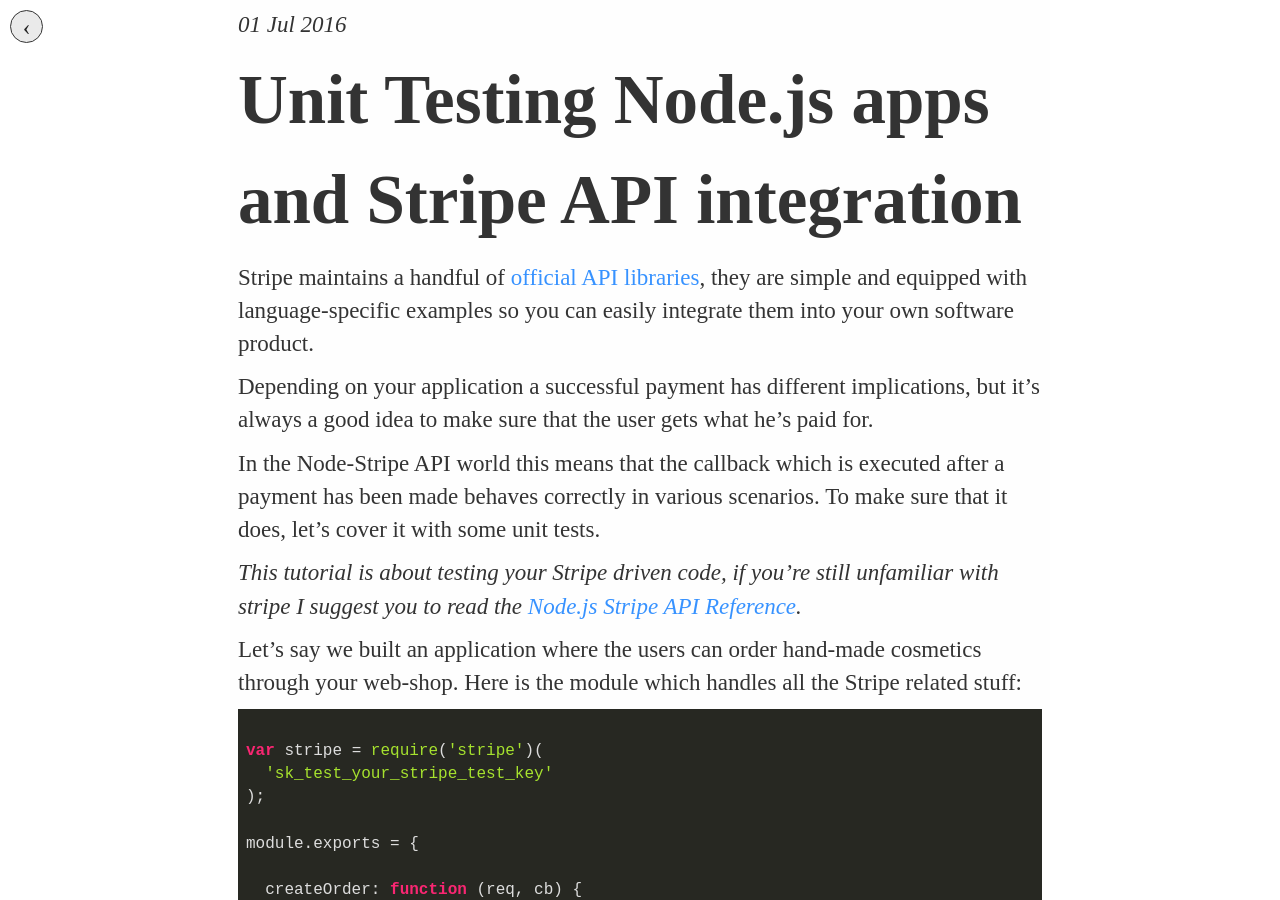
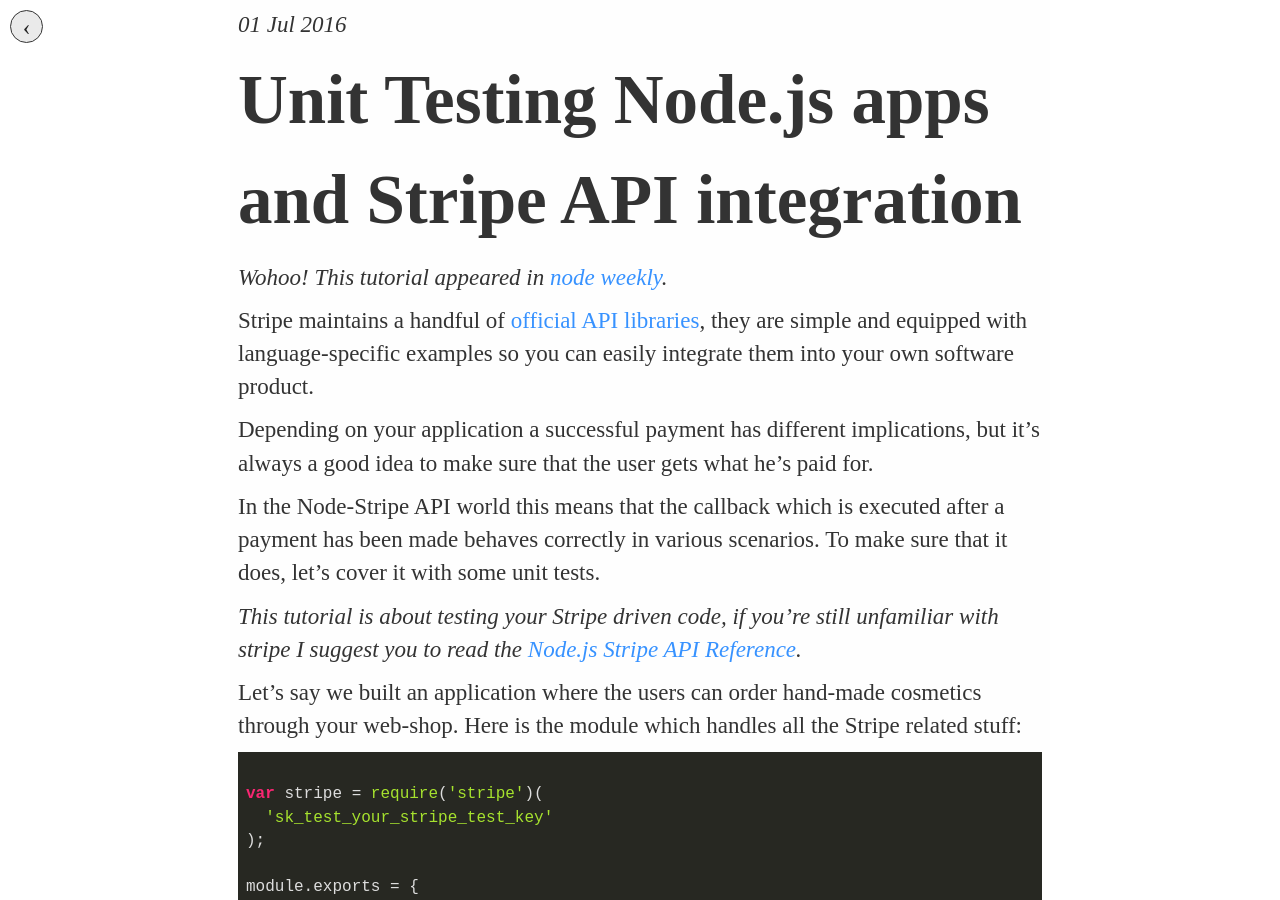
Before and after one commit to akoskm/akoskm.github.io, a Jekyll site: the page built from _posts/2016-06-26-node-js-unit-testing-stripe-api-tutorial.md, in a window 1280 px wide and 900 px high. Built offline with Jekyll 4.4.1, drawn with Linux system fonts in a browser that asks for light colours; nearby versions of some CDN libraries; some web fonts are replaced; comment, search, counter and statistics services are not loaded.

Commit message:
add node weekly reference

```diff
--- a/_posts/2016-06-26-node-js-unit-testing-stripe-api-tutorial.md
+++ b/_posts/2016-06-26-node-js-unit-testing-stripe-api-tutorial.md
@@ -4,6 +4,8 @@
 type: post
 date: 2016-07-01 00:00:01
 ---
+
+_Wohoo! This tutorial appeared in <a href='http://nodeweekly.com/issues/145'>node weekly</a>._
 
 Stripe maintains a handful of [official API libraries](https://stripe.com/docs/libraries/),
 they are simple and equipped with language-specific examples so you can easily integrate them
```
